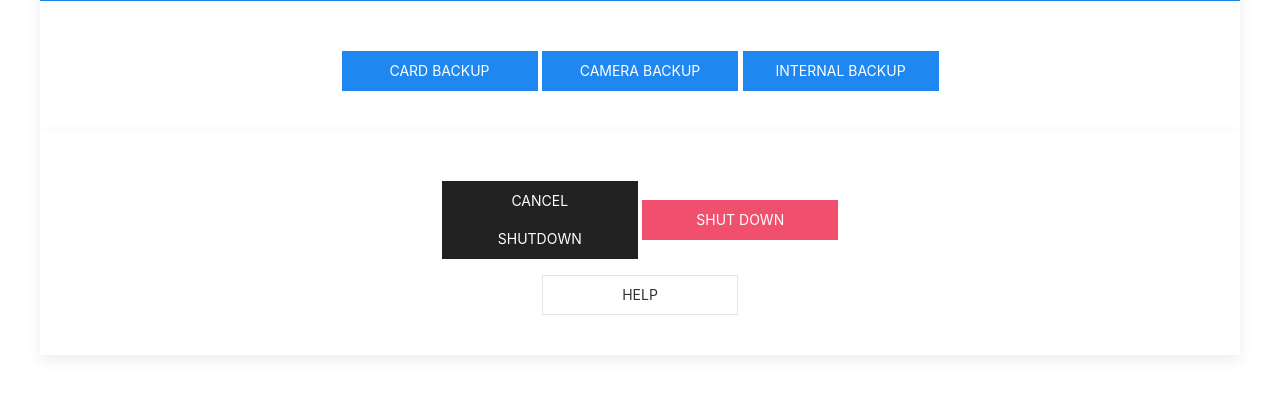
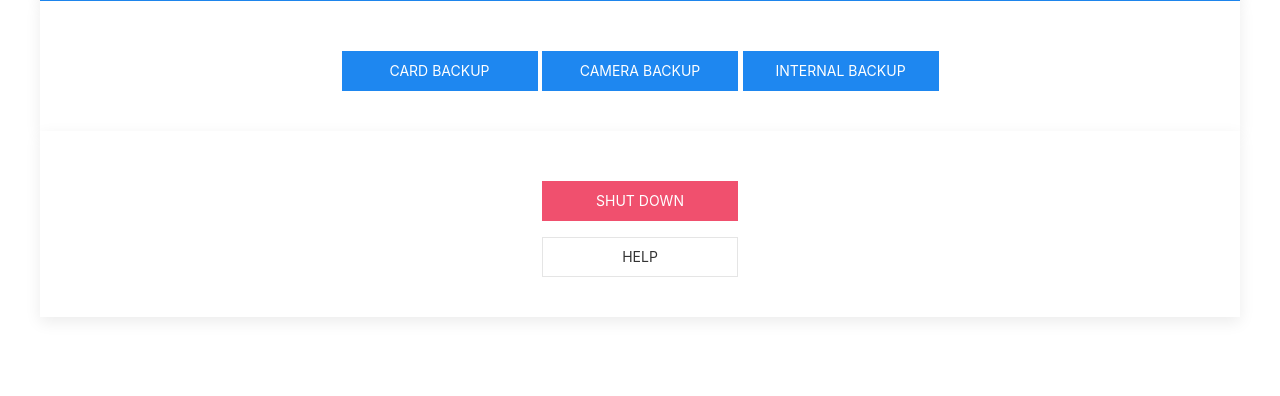
Before and after one commit to outdoorbits/little-backup-box, a PHP site: page / in a window 1280 px wide. Shown: the part 209-605 px from the top of the page. Run offline with PHP 8.4, Linux system fonts and the light colour scheme.

Commit message:
Remove auto shutdown

```diff
--- a/scripts/index.php
+++ b/scripts/index.php
@@ -40,7 +40,6 @@
 		</div>
 		<div class="uk-card uk-card-default uk-card-body uk-text-center">
 			<form method="post">
-				<button class="uk-button uk-button-secondary uk-margin-small-top" name="cancelshutdown"><?php echo L::cancel_shutdown_b; ?></button>
 				<button class="uk-button uk-button-danger uk-margin-small-top" name="shutdown"><?php echo L::shutdown_b; ?></button>
 			</form>
 			<button class="uk-button uk-button-default" type="button" uk-toggle="target: #modal-example"><?php echo L::help; ?></button>
@@ -58,7 +57,6 @@
 		if (isset($_POST['cardbackup'])) {
 			shell_exec('sudo pkill -f card-backup*');
 			shell_exec('sudo umount /media/storage');
-			shell_exec('sudo shutdown -c > /dev/null 2>&1 & echo $!');
 			shell_exec('sudo ./card-backup.sh > /dev/null 2>&1 & echo $!');
 			echo "<script>";
 			echo "UIkit.notification({message: '" . L::cardbackup_m . "', status: 'success'});";
@@ -67,7 +65,6 @@
 		if (isset($_POST['camerabackup'])) {
 			shell_exec('sudo pkill -f camera-backup*');
 			shell_exec('sudo umount /media/storage');
-			shell_exec('sudo shutdown -c > /dev/null 2>&1 & echo $!');
 			shell_exec('sudo ./camera-backup.sh > /dev/null 2>&1 & echo $!');
 			echo "<script>";
 			echo "UIkit.notification({message: '" . L::camerabackup_m . ", status: 'success''});";
@@ -76,7 +73,6 @@
 		if (isset($_POST['internalbackup'])) {
 			shell_exec('sudo pkill -f internal-backup*');
 			shell_exec('sudo umount /media/storage');
-			shell_exec('sudo shutdown -c > /dev/null 2>&1 & echo $!');
 			shell_exec('sudo ./internal-backup.sh > /dev/null 2>&1 & echo $!');
 			echo "<script>";
 			echo "UIkit.notification({message: '" . L::internalbackup_m . "', status: 'success'});";
@@ -88,12 +84,6 @@
 			echo "</script";
 			shell_exec('sudo shutdown -h now > /dev/null 2>&1 & echo $!');
 		}
-		if (isset($_POST['cancelshutdown'])) {
-			shell_exec('sudo shutdown -c > /dev/null 2>&1 & echo $!');
-			echo "<script>";
-			echo "UIkit.notification({message: '" . L::cancel_shutdown_m . "', status: 'warning'});";
-			echo "</script";
-		}
 		?>
 	</div>
 </body>
--- a/scripts/lang/en.ini
+++ b/scripts/lang/en.ini
@@ -9,8 +9,6 @@ camerabackup_b = "Camera backup"
 camerabackup_m = "Camera backup initiated"
 internalbackup_b = "Internal backup"
 internalbackup_m = "Internal backup initiated"
-cancel_shutdown_b = "Cancel shutdown"
-cancel_shutdown_m = "Shutdown canceled"
 shutdown_b = "Shut down"
 shutdown_m = "Little Backup Box is shut down. You can close this page"
 help = "Help"
```
Also changed, not shown: img/rc.png, 4 other files. Lines whose indentation alone changed are shown as unchanged.
